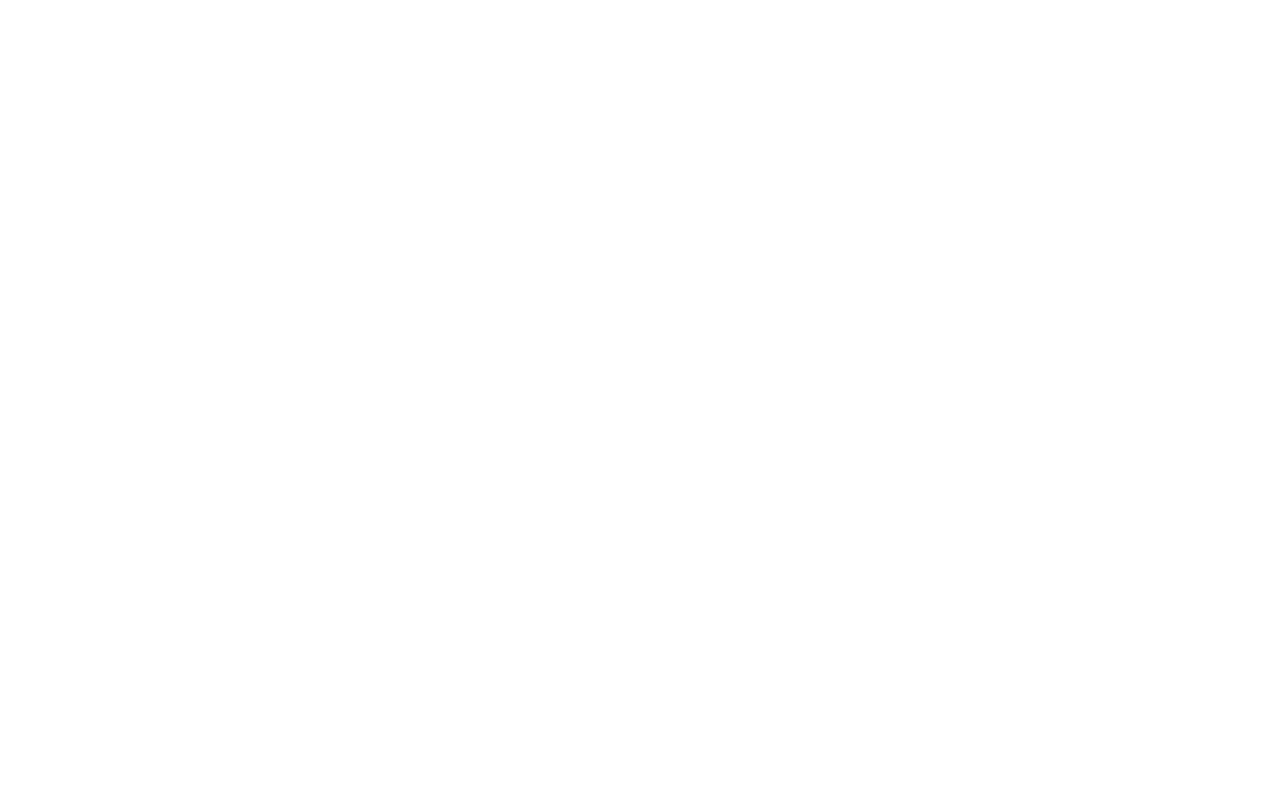
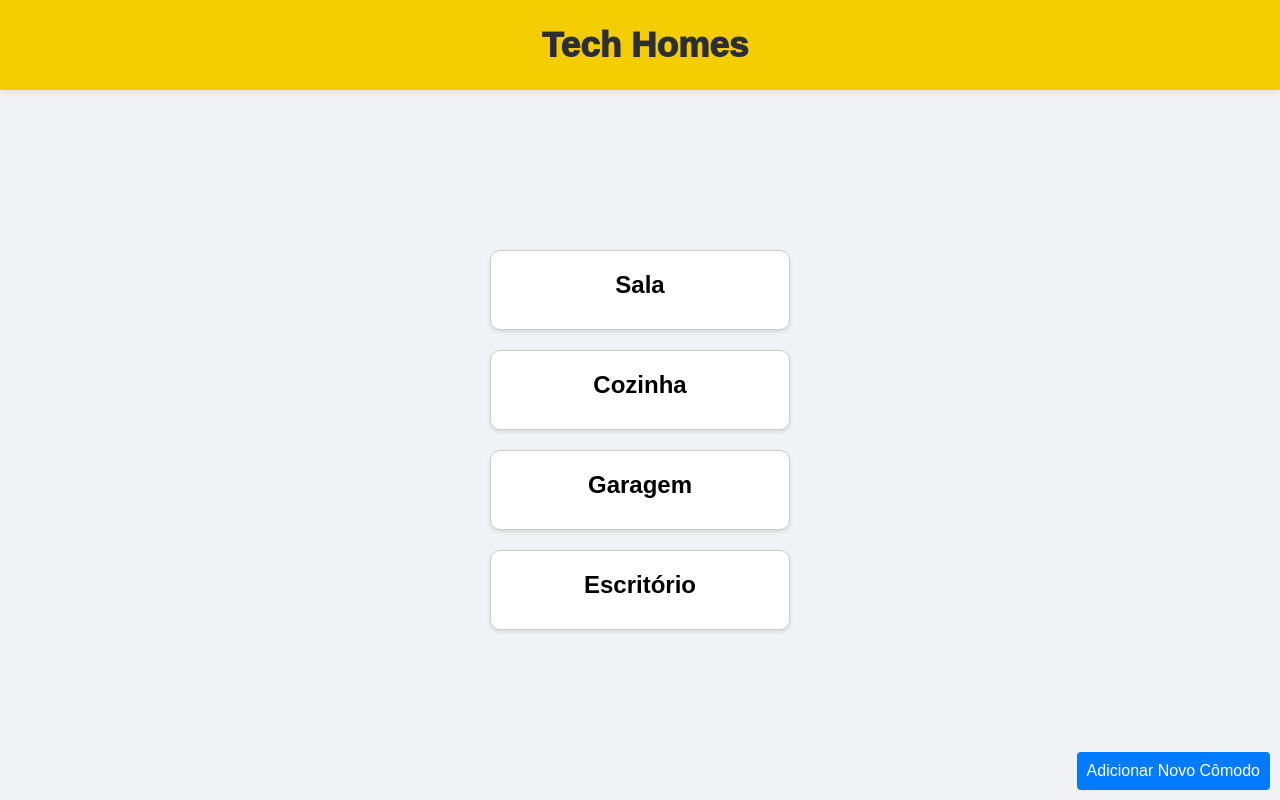
Before and after one commit to Inacioluz/casas_intelig-ntes-A3, a React (Vite) app: page /comodos in a window 1280 px wide. Before the commit this address had no page. Built offline with nearby package versions, Linux system fonts and the light colour scheme; a web font is replaced by a local one.

Commit message:
comodos ok

```diff
--- a/src/Router.jsx
+++ b/src/Router.jsx
@@ -3,6 +3,7 @@ import { Home } from "./components/Home/Home";
 import { Cadastro } from "./components/cadastro/Cadastro";
 import { LoginForm } from "./components/login/LoginForm";
 import { DefaultLayout } from "./layouts/DefaultLayout";
+import { Comodos } from "./components/comodos/Comodos";
 
 export function Router() {
   return (
@@ -11,6 +12,7 @@ export function Router() {
         <Route path="/" element={<Home />} />
         <Route path="/login" element={<LoginForm />} />
         <Route path="/cadastro" element={<Cadastro />} />
+        <Route path="/comodos" element={<Comodos />} />
       </Route>
     </Routes>
   );
--- /dev/null
+++ b/src/components/comodos/Comodos.jsx
@@ -0,0 +1,176 @@
+import { useState,useEffect, useRef } from 'react';
+import { Lightbulb } from 'lucide-react';
+import styles from './Comodos.module.css';
+
+export function Comodos() {
+    const [activeCard, setActiveCard] = useState(null);
+    const [namesList, setNamesList] = useState([
+      { title: 'Sala', names: ['Luz Central', 'TV', 'Aquecedor'], lightColors: ['red', 'red', 'red'] },
+      { title: 'Cozinha', names: ['Luz central', 'liquidificador', 'geladeira'], lightColors: ['red', 'red', 'red'] },
+      { title: 'Garagem', names: ['Luz central', 'Subir portão', 'Descer Portão'], lightColors: ['red', 'red', 'red'] },
+      { title: 'Escritório', names: ['RGB', 'TV', 'Arcondicionado'], lightColors: ['red', 'red', 'red'] }
+    ]);
+
+    const [editNameIndices, setEditNameIndices] = useState({});
+
+    const handleCardClick = (index) => {
+      setActiveCard(index);
+    };
+
+    const handleTitleChange = (index, newTitle) => {
+      const updatedNamesList = namesList.map((card, i) =>
+        i === index ? { ...card, title: newTitle } : card
+      );
+      setNamesList(updatedNamesList);
+    };
+
+    const handleNameAdd = (index, newName) => {
+      const updatedNamesList = namesList.map((card, i) =>
+        i === index
+          ? { ...card, names: [...card.names, newName], lightColors: [...card.lightColors, 'red'] }
+          : card
+      );
+      setNamesList(updatedNamesList);
+    };
+
+    const handleNameDelete = (cardIndex, nameIndex) => {
+      const updatedNamesList = namesList.map((card, i) => {
+        if (i === cardIndex) {
+          const newNames = card.names.filter((_, idx) => idx !== nameIndex);
+          const newLightColors = card.lightColors.filter((_, idx) => idx !== nameIndex);
+          return { ...card, names: newNames, lightColors: newLightColors };
+        }
+        return card;
+      });
+      setNamesList(updatedNamesList);
+    };
+
+    const handleNameEdit = (cardIndex, nameIndex, newName) => {
+      const updatedNamesList = namesList.map((card, i) => {
+        if (i === cardIndex) {
+          const newNames = card.names.map((name, idx) =>
+            idx === nameIndex ? newName : name
+          );
+          return { ...card, names: newNames };
+        }
+        return card;
+      });
+      setNamesList(updatedNamesList);
+      setEditNameIndices({ ...editNameIndices, [cardIndex]: null });
+    };
+
+    const addNewCard = () => {
+      const newCard = { title: 'Cômodo', names: ['New', 'Name', 'List'], lightColors: ['red', 'red', 'red'] };
+      setNamesList([...namesList, newCard]);
+    };
+
+    const toggleLightColor = (cardIndex, nameIndex) => {
+      const updatedNamesList = namesList.map((card, i) => {
+        if (i === cardIndex) {
+          const newLightColors = card.lightColors.map((color, idx) =>
+            idx === nameIndex ? (color === 'red' ? 'green' : 'red') : color
+          );
+          return { ...card, lightColors: newLightColors };
+        }
+        return card;
+      });
+      setNamesList(updatedNamesList);
+    };
+
+    const cardRefs = useRef([]);
+
+    useEffect(() => {
+      const handleClickOutside = (event) => {
+        if (activeCard !== null && cardRefs.current[activeCard] && !cardRefs.current[activeCard].contains(event.target)) {
+          setActiveCard(null);
+        }
+      };
+
+      document.addEventListener('mousedown', handleClickOutside);
+      return () => {
+        document.removeEventListener('mousedown', handleClickOutside);
+      };
+    }, [activeCard]);
+
+    return (
+        <div className={styles.pageContainer}>
+      <div className={styles.container}>
+        {namesList.map((card, cardIndex) => (
+          <div
+            key={cardIndex}
+            className={styles.card}
+            onClick={() => handleCardClick(cardIndex)}
+            ref={(el) => (cardRefs.current[cardIndex] = el)}
+          >
+            {activeCard === cardIndex ? (
+              <input
+                className={styles.cardTitleInput}
+                value={card.title}
+                onChange={(e) => handleTitleChange(cardIndex, e.target.value)}
+              />
+            ) : (
+              <h2>{card.title}</h2>
+            )}
+            {activeCard === cardIndex && (
+              <>
+                <ul>
+                  {card.names.map((name, nameIndex) => (
+                    <li key={nameIndex}>
+                      {editNameIndices[cardIndex] === nameIndex ? (
+                        <input
+                          type="text"
+                          defaultValue={name}
+                          onBlur={(e) => handleNameEdit(cardIndex, nameIndex, e.target.value)}
+                          onKeyDown={(e) => {
+                            if (e.key === 'Enter') {
+                              handleNameEdit(cardIndex, nameIndex, e.target.value);
+                            }
+                          }}
+                        />
+                      ) : (
+                        <span>{name}</span>
+                      )}
+                      <button
+                        className={styles.editButton}
+                        onClick={() => setEditNameIndices({ ...editNameIndices, [cardIndex]: nameIndex })}
+                      >
+                        Editar
+                      </button>
+                      <button
+                        className={styles.deleteButton}
+                        onClick={() => handleNameDelete(cardIndex, nameIndex)}
+                      >
+                        Deletar
+                      </button>
+                      <button
+                        className={styles.lightButton}
+                        onClick={() => toggleLightColor(cardIndex, nameIndex)}
+                        style={{ color: card.lightColors[nameIndex] }}
+                      >
+                        <Lightbulb />
+                      </button>
+                    </li>
+                  ))}
+                </ul>
+                <input
+                  type="text"
+                  placeholder="Adicionar nome"
+                  className={styles.nameInput}
+                  onKeyDown={(e) => {
+                    if (e.key === 'Enter' && e.target.value.trim() !== '') {
+                      handleNameAdd(cardIndex, e.target.value.trim());
+                      e.target.value = '';
+                    }
+                  }}
+                />
+              </>
+            )}
+          </div>
+        ))}
+      </div>
+      <button className={styles.addButton} onClick={addNewCard}>
+        Adicionar Novo Cômodo
+      </button>
+    </div>
+    );
+}
--- /dev/null
+++ b/src/components/comodos/Comodos.module.css
@@ -0,0 +1,105 @@
+.pageContainer {
+    display: flex;
+    flex-direction: column;
+    align-items: center;
+    position: relative;
+    min-height: 100vh;
+    padding-bottom: 60px; /* Espaço para o botão */
+    background-color: #f0f2f5;
+  }
+
+  .container {
+    display: flex;
+    flex-direction: column;
+    align-items: center;
+    margin-top: 15rem;
+  }
+
+  .card {
+    width: 300px;
+    padding: 20px;
+    margin: 10px 0;
+    border: 1px solid #ccc;
+    border-radius: 10px;
+    background-color: #fff;
+    box-shadow: 0 2px 4px rgba(0, 0, 0, 0.1);
+    cursor: pointer;
+    transition: transform 0.3s ease;
+  }
+
+  .card:hover {
+    transform: scale(1.05);
+  }
+
+  .card h2 {
+    margin: 0 0 10px;
+    font-size: 24px;
+    text-align: center;
+  }
+
+  .cardTitleInput {
+    width: 100%;
+    padding: 10px;
+    margin-bottom: 10px;
+    font-size: 24px;
+    text-align: center;
+    border: 1px solid #ccc;
+    border-radius: 5px;
+  }
+
+  .nameInput {
+    width: 100%;
+    padding: 10px;
+    font-size: 16px;
+    margin-top: 10px;
+    border: 1px solid #ccc;
+    border-radius: 5px;
+  }
+
+  .card ul {
+    list-style-type: none;
+    padding: 0;
+  }
+
+  .card ul li {
+    padding: 5px 0;
+    font-size: 18px;
+    text-align: center;
+    display: flex;
+    justify-content: space-between;
+    align-items: center;
+  }
+
+  .editButton,
+  .deleteButton {
+    background: none;
+    border: none;
+    color: blue;
+    cursor: pointer;
+    margin-left: 10px;
+  }
+
+  .deleteButton {
+    color: red;
+  }
+
+  .lightButton {
+    background: none;
+    border: none;
+    cursor: pointer;
+    font-size: 24px;
+    margin-left: 10px;
+  }
+
+  .addButton {
+    position: fixed;
+    bottom: 10px;
+    right: 10px;
+    padding: 10px;
+    background-color: #007BFF;
+    color: white;
+    border: none;
+    border-radius: 4px;
+    cursor: pointer;
+    font-size: 16px;
+  }
```
